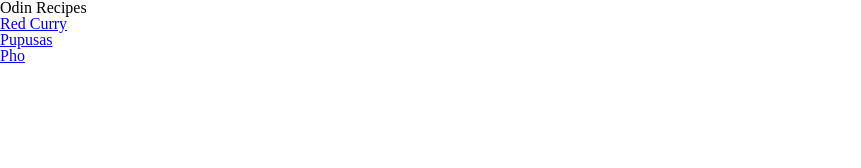
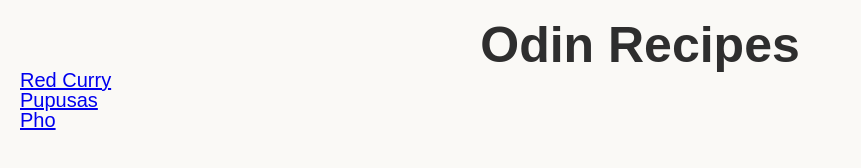
Before and after one commit to erodr231/odin-recipes, a plain HTML site: page index.html in a window 1280 px wide. Shown: the whole page, without its empty margins (0-861 px from the left). Drawn offline with Linux system fonts and the light colour scheme.

Commit message:
Add :root, custom properties, adjust both h1 and ul sizes and weights.

```diff
--- a/styles.css
+++ b/styles.css
@@ -45,3 +45,29 @@ table {
     border-collapse: collapse;
     border-spacing: 0;
 }
+:root{
+    --primary: #6B8E7F;
+    /* Used for buttons, links, highlights, icons. */
+    --secondary: #D4A373;
+    --background: #FAF9F6;
+    --card-bg: #F3EFEA;
+    --text-main: #2E2E2E;
+    --text-muted: #6F6F6F;
+}
+
+body{
+    background-color: var(--background);
+    color: var(--text-main);
+    margin: 20px;
+    font-family: Arial, Helvetica, sans-serif;
+}
+
+h1 {
+    font-size: 50px;
+    font-weight: bold;
+    text-align: center;
+}
+
+ul{
+    font-size: 20px;
+}
```
